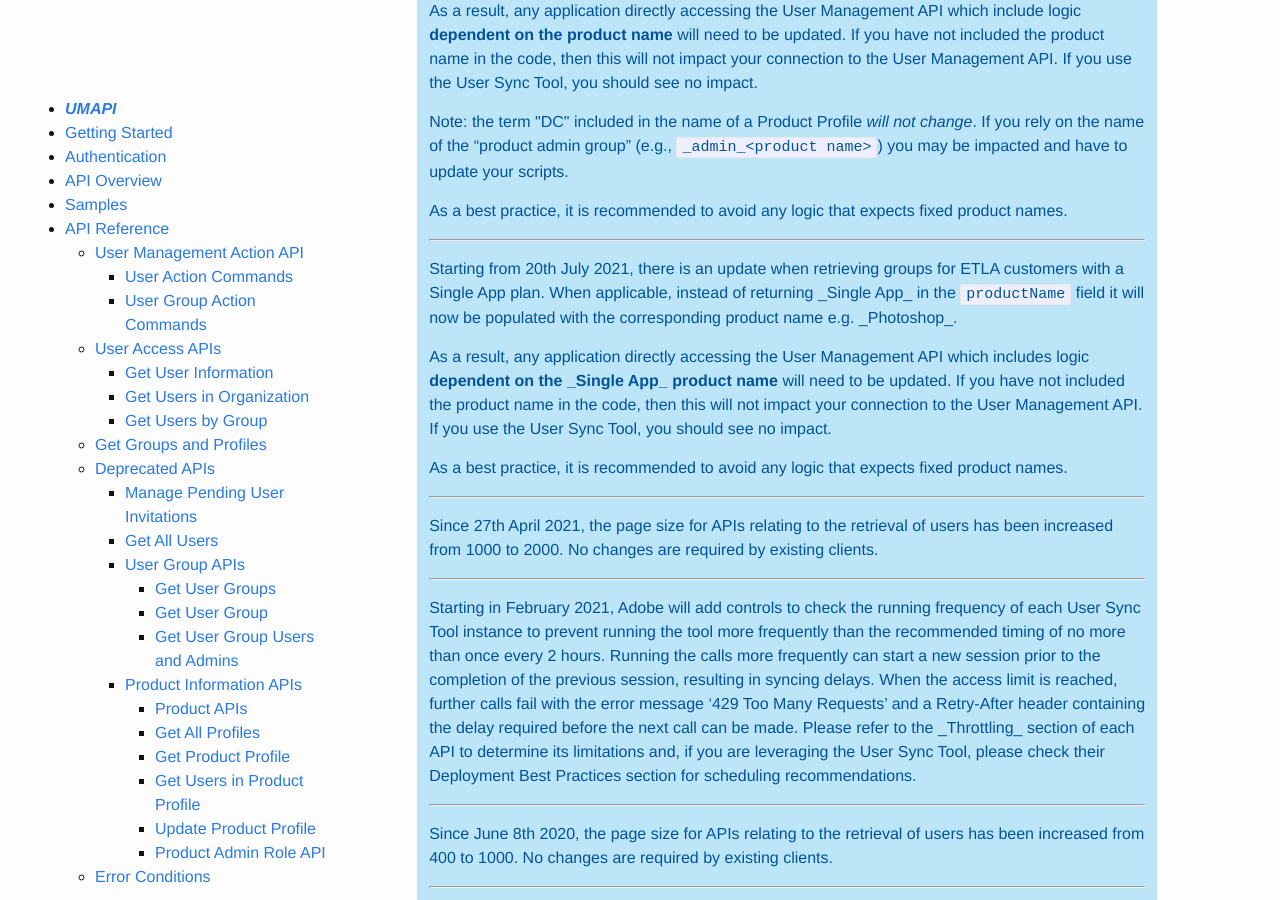
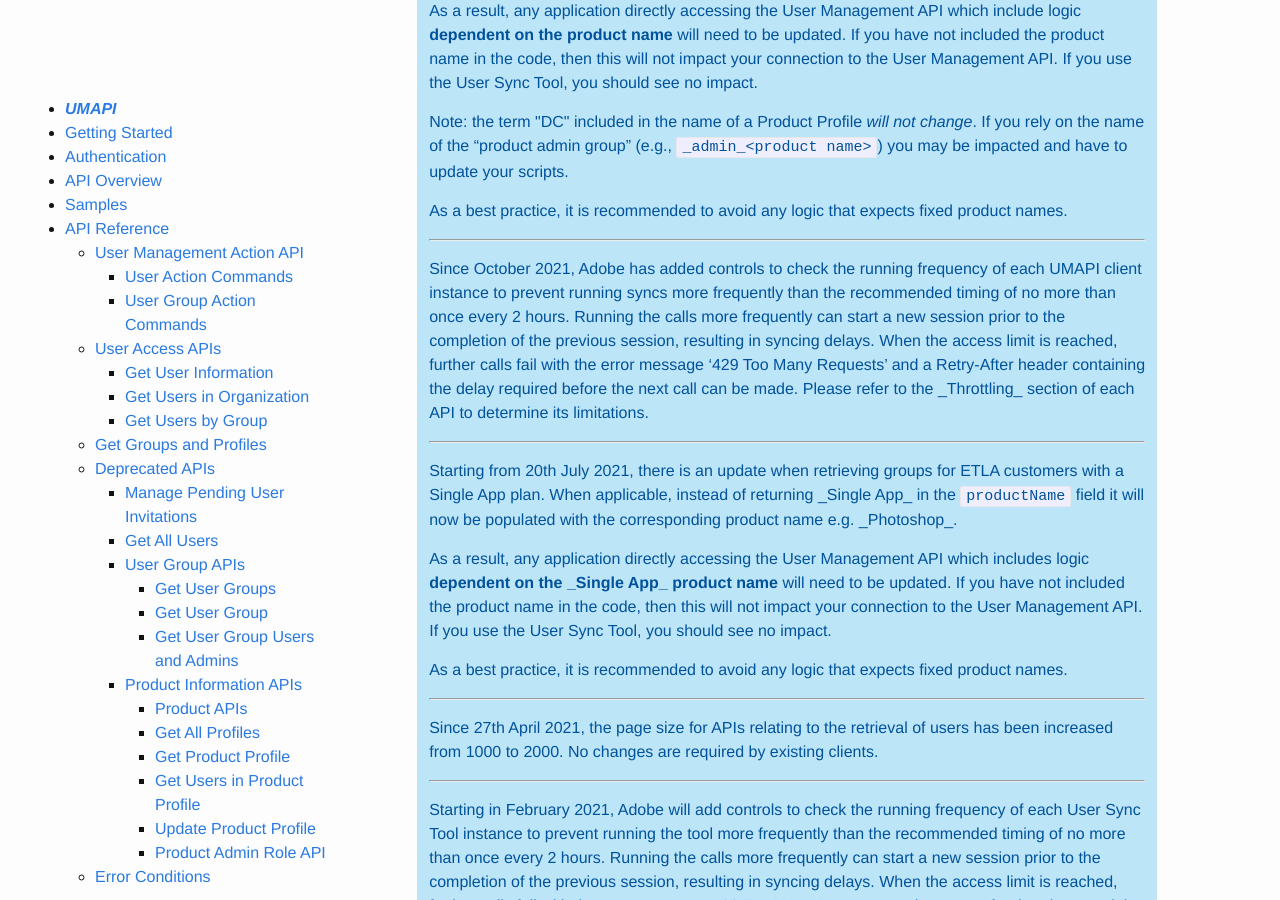
Before and after one commit to adobe-apiplatform/umapi-documentation, a Jekyll site: the page built from docs/en/index.md, in a window 1280 px wide and 900 px high, scrolled down 318 px. Built offline with Jekyll 4.4.1, drawn with Linux system fonts in a browser that asks for light colours.

Commit message:
Add generic throttling

```diff
--- a/docs/en/index.md
+++ b/docs/en/index.md
@@ -15,6 +15,8 @@
 <p>As a result, any application directly accessing the User Management API which include logic <strong>dependent on the product name</strong> will need to be updated. If you have not included the product name in the code, then this will not impact your connection to the User Management API. If you use the User Sync Tool, you should see no impact.</p>
 <p>Note: the term "DC" included in the name of a Product Profile <em>will not change</em>. If you rely on the name of the “product admin group” (e.g., <code>_admin_&lt;product name&gt;</code>) you may be impacted and have to update your scripts.</p>
 <p>As a best practice, it is recommended to avoid any logic that expects fixed product names.</p>
+<hr class="api-ref-rule">
+<p>Since October 2021, Adobe has added controls to check the running frequency of each UMAPI client instance to prevent running syncs more frequently than the recommended timing of no more than once every 2 hours. Running the calls more frequently can start a new session prior to the completion of the previous session, resulting in syncing delays. When the access limit is reached, further calls fail with the error message ‘429 Too Many Requests’ and a Retry-After header containing the delay required before the next call can be made. Please refer to the _Throttling_ section of each API to determine its limitations.</p>
 <hr class="api-ref-rule">
 <p>Starting from 20th July 2021, there is an update when retrieving groups for ETLA customers with a Single App plan. When applicable, instead of returning _Single App_ in the <code>productName</code> field it will now be populated with the corresponding product name e.g. _Photoshop_.</p>
 <p>As a result, any application directly accessing the User Management API which includes logic <strong>dependent on the _Single App_ product name</strong> will need to be updated. If you have not included the product name in the code, then this will not impact your connection to the User Management API. If you use the User Sync Tool, you should see no impact.</p>
```
Also changed, not shown: docs/en/api/partials/throttling.md (+3 -0 lines).
